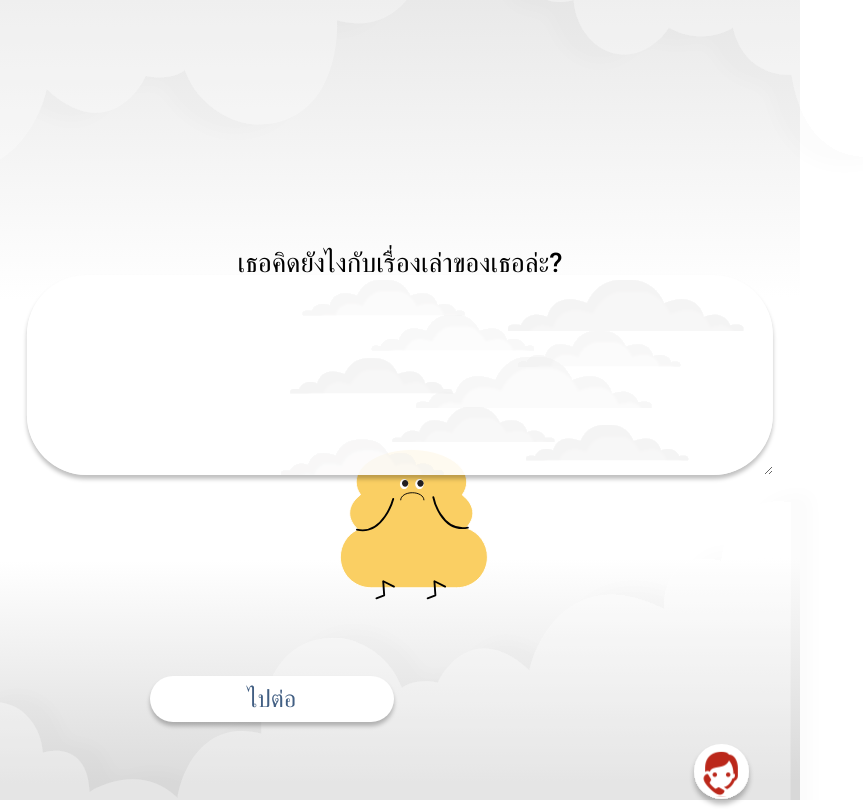
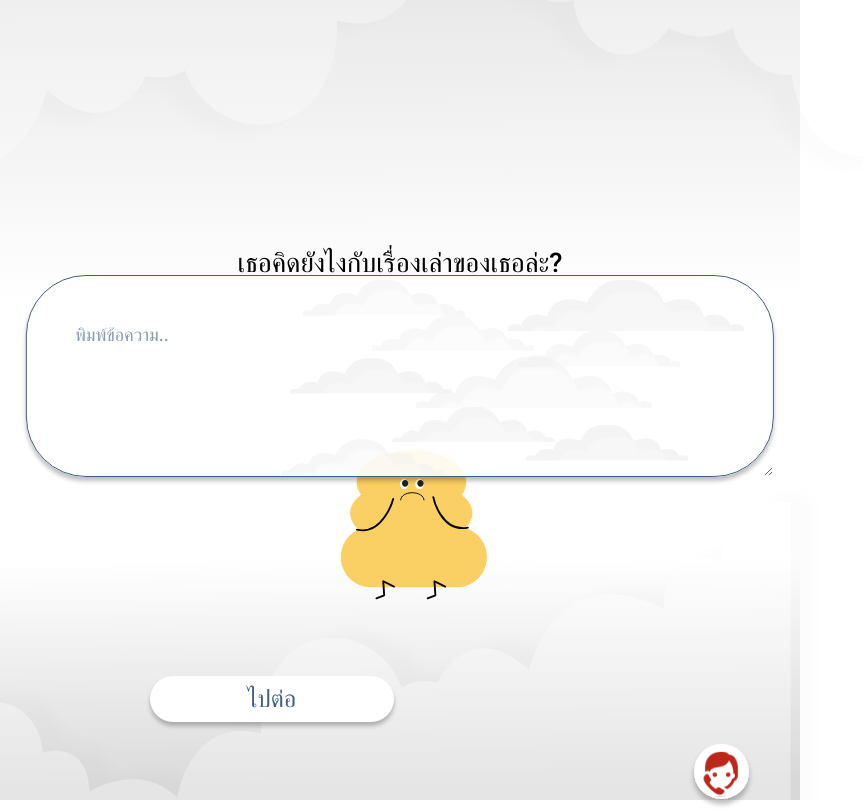
Before and after one commit to ChuoseDev/webapp, a React (Create React App) app in the folder frontend/: page /scene10 in a window 1280 px wide. Shown: the whole page, without its empty margins (0-863 px from the left). Built offline with nearby package versions, Linux system fonts and the light colour scheme.

Commit message:
textbox border

```diff
--- a/frontend/src/views/scene09/scene09.js
+++ b/frontend/src/views/scene09/scene09.js
@@ -447,7 +447,7 @@ const Scene09 = () => {
       top: 290 * scaleHeight(),
       background: 'rgba(255, 255, 255, 0.9)',
       boxShadow: '0px 4px 4px rgba(0, 0, 0, 0.25)',
-      border: '1px',
+      border: '1px solid',
       zIndex: 5,
     }
   }
@@ -516,8 +516,8 @@ const Scene09 = () => {
         {phase === phaseEnum.firstPhase && scene >= 12 && (
           <div>
             <textarea
-              id="feeling-textarea"
-              style={{ ...textboxStyle(scene) }}
+              placeholder="พิมพ์ข้อความ.."
+              style={textboxStyle(scene)}
               value={question1}
               onChange={(e) => setQuestion1(e.target.value.slice(0, 280))}
             ></textarea>
@@ -541,8 +541,8 @@ const Scene09 = () => {
         {phase === phaseEnum.secondPhase && (
           <div>
             <textarea
-              id="feeling-textarea"
-              style={{ ...textboxStyle(scene) }}
+              placeholder="พิมพ์ข้อความ.."
+              style={textboxStyle(scene)}
               value={question2}
               onChange={(e) => setQuestion2(e.target.value.slice(0, 280))}
             ></textarea>
--- a/frontend/src/views/scene10/scene10.js
+++ b/frontend/src/views/scene10/scene10.js
@@ -594,7 +594,7 @@ const Scene10 = () => {
       top: 290 * scaleHeight(),
       background: 'rgba(255, 255, 255, 0.9)',
       boxShadow: '0px 4px 4px rgba(0, 0, 0, 0.25)',
-      border: '1px',
+      border: '1px solid',
       zIndex: 5,
     }
   }
@@ -651,8 +651,8 @@ const Scene10 = () => {
         {phase === phaseEnum.firstPhase && scene >= 2 && (
           <div>
             <textarea
-              id="feeling-textarea"
-              style={{ ...textboxStyle(scene) }}
+              placeholder="พิมพ์ข้อความ.."
+              style={textboxStyle(scene)}
               value={question3}
               onChange={(e) => setQuestion3(e.target.value.slice(0, 280))}
             ></textarea>
@@ -676,8 +676,8 @@ const Scene10 = () => {
         {phase === phaseEnum.secondPhase && scene >= 4 && (
           <div>
             <textarea
-              id="feeling-textarea"
-              style={{ ...textboxStyle(scene) }}
+              placeholder="พิมพ์ข้อความ.."
+              style={textboxStyle(scene)}
               value={question4}
               onChange={(e) => setQuestion4(e.target.value.slice(0, 280))}
             ></textarea>
@@ -698,8 +698,8 @@ const Scene10 = () => {
         {phase === phaseEnum.thirdPhase && (
           <div>
             <textarea
-              id="feeling-textarea"
-              style={{ ...textboxStyle(scene) }}
+              placeholder="พิมพ์ข้อความ.."
+              style={textboxStyle(scene)}
               value={question5}
               onChange={(e) => setQuestion5(e.target.value.slice(0, 280))}
             ></textarea>
--- a/frontend/src/views/scene13/scene13.js
+++ b/frontend/src/views/scene13/scene13.js
@@ -238,7 +238,7 @@ const Scene13 = () => {
       top: 300 * scaleHeight(),
       background: 'rgba(255, 255, 255, 0.9)',
       boxShadow: '0px 4px 4px rgba(0, 0, 0, 0.25)',
-      border: '1px',
+      border: '1px solid',
       zIndex: 5,
     }
   }
@@ -274,7 +274,7 @@ const Scene13 = () => {
         {phase === phaseEnum.firstPhase && scene >= 13 && (
           <div>
             <textarea
-              id="feeling-textarea"
+              placeholder="พิมพ์ข้อความ.."
               style={textboxStyle(scene)}
               value={feeling}
               onChange={(e) => setFeeling(e.target.value)}
```
